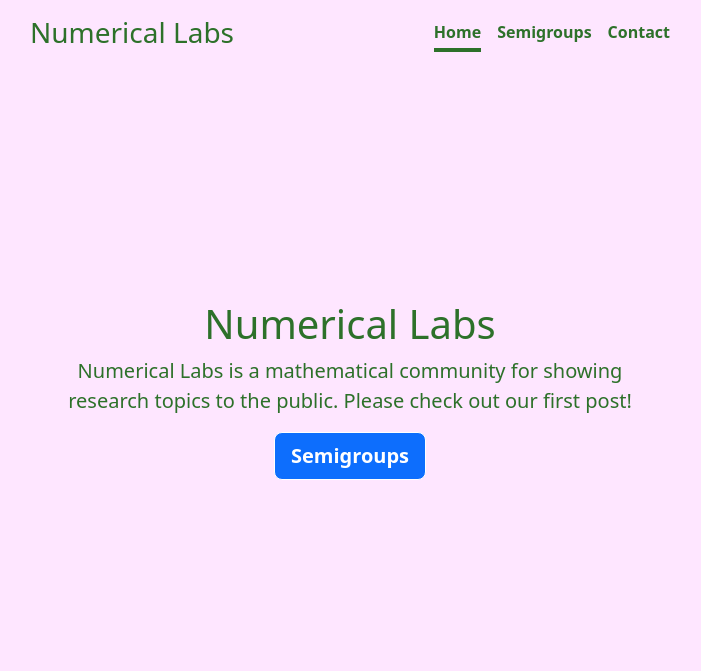
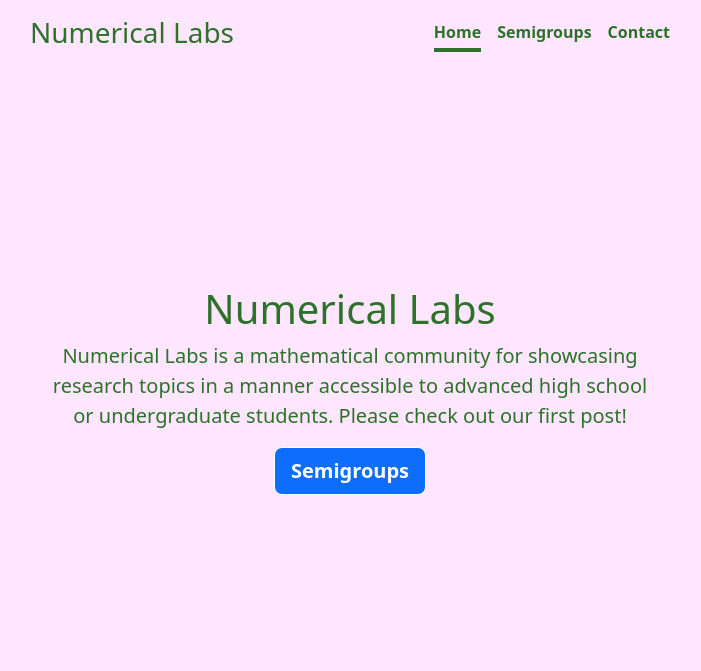
Before and after one commit to curtisolinger/NumericalLabs, a Flask app: page / in a window 1280 px wide. Shown: the top 671 px of the page, without its empty margins (290-991 px from the left). Run offline with Flask 3, Linux system fonts and the light colour scheme; some libraries are stand-ins or nearby versions.

Commit message:
Changed home page header message

```diff
--- a/templates/index.html
+++ b/templates/index.html
@@ -32,9 +32,9 @@
 
   <main class="px-3">
     <h1>Numerical Labs</h1>
-    <p class="lead">Numerical Labs is a mathematical community for showing
-      research topics to the public. Please check out our first
-      post!</p>
+    <p class="lead">Numerical Labs is a mathematical community for showcasing
+      research topics in a manner accessible to advanced high
+      school or undergraduate students. Please check out our first post!</p>
     <p class="lead">
       <a href="{{ url_for('semigroups') }}"
          class="btn btn-lg btn-secondary fw-bold border-white bg-primary">Semigroups
```
